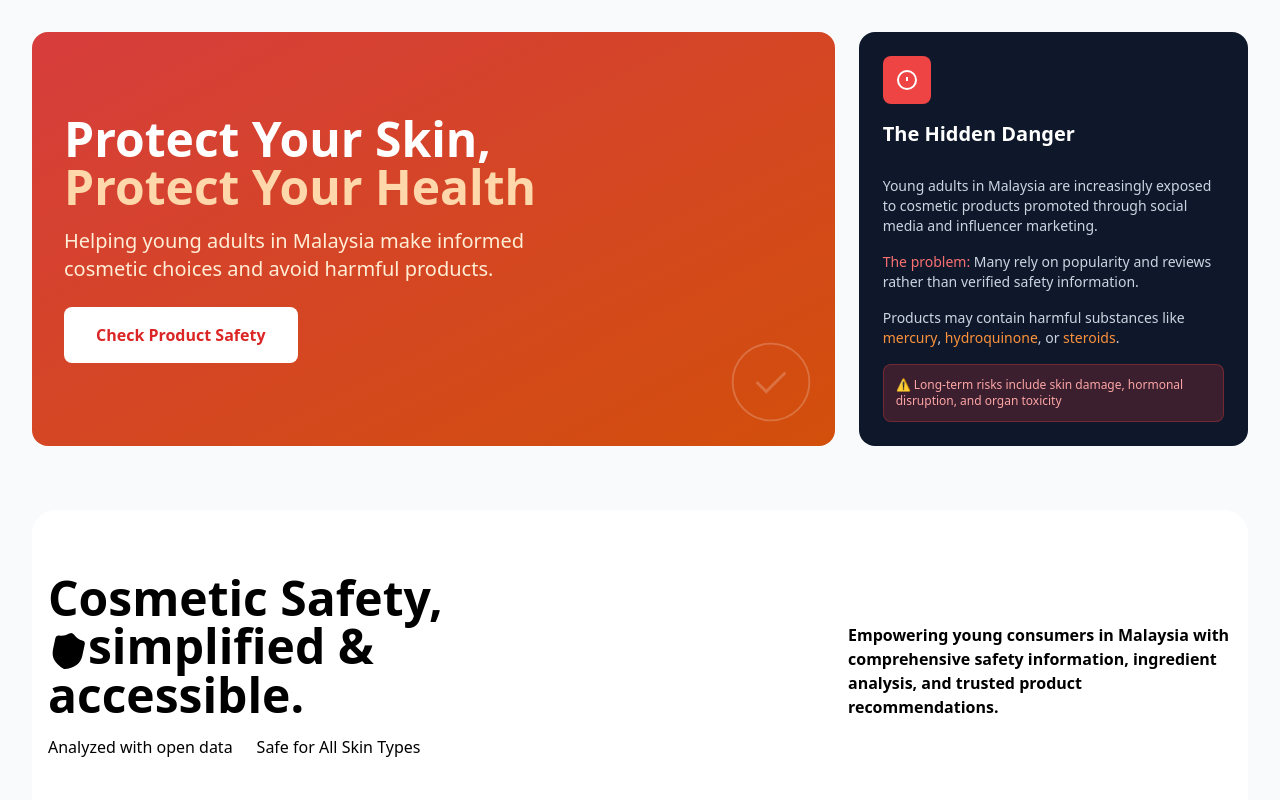
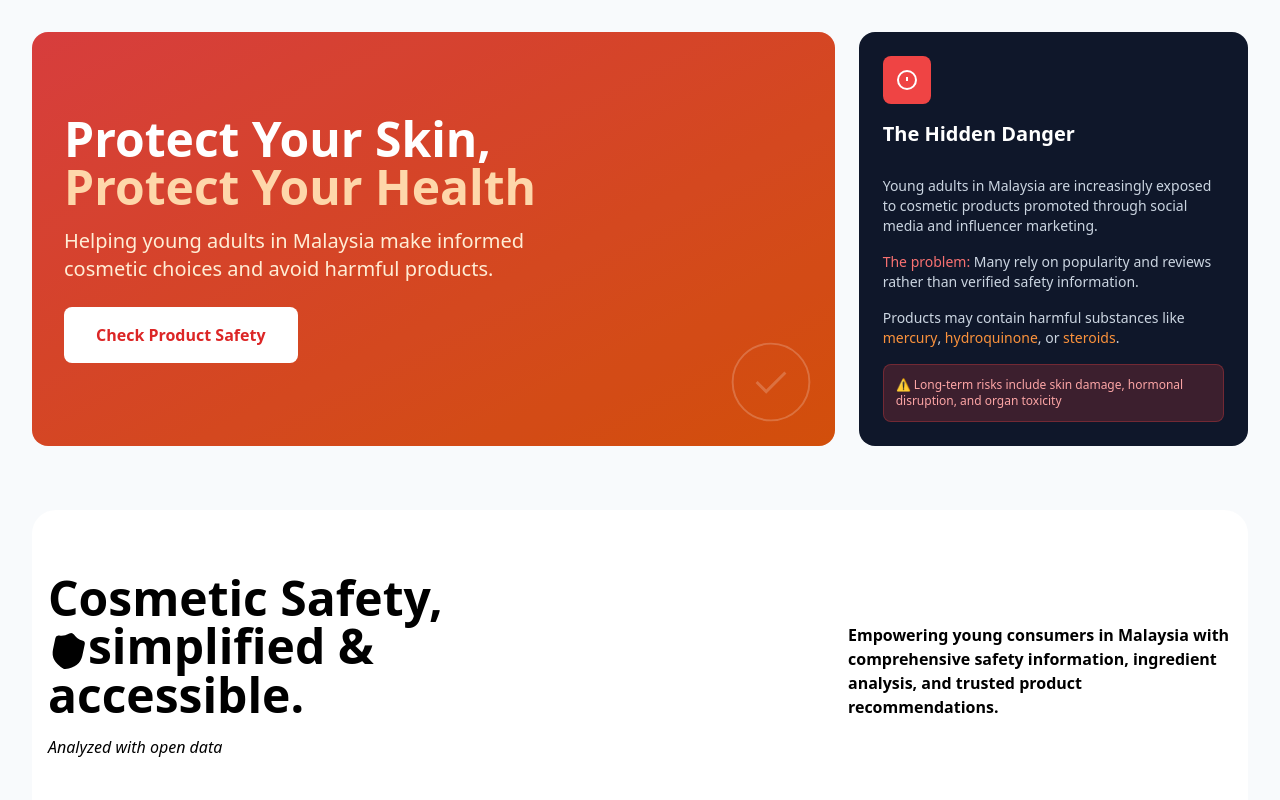
Before and after one commit to aircrushin/FIT5120-onboarding, a Next.js app: page / in a window 1280 px wide. Shown: the top 800 px of the page. Built offline with nearby package versions, Linux system fonts and the light colour scheme; grey boxes are pictures that could not be loaded.

Commit message:
fix: fix layout

```diff
--- a/app/layout.tsx
+++ b/app/layout.tsx
@@ -2,7 +2,7 @@ import './globals.css';
 
 import { GeistSans } from 'geist/font/sans';
 
-let title = 'Cosmetic Safety Platform | Protect Your Health';
+let title = 'Cosmetic Safety Platform | build with ❤ 5120-TM1';
 let description =
   'Helping young adults in Malaysia make informed cosmetic choices by checking product safety, understanding risks, and receiving alerts about banned or harmful products.';
 
@@ -15,7 +15,6 @@ export const metadata = {
     title,
     description,
   },
-  metadataBase: new URL('https://cosmetic-safety-platform.vercel.app'),
 };
 
 export default function RootLayout({
--- a/components/ui/colorful-bento-grid.tsx
+++ b/components/ui/colorful-bento-grid.tsx
@@ -19,8 +19,8 @@ export const CosmeticSafetyBentoGrid = () => {
           </div>
 
           <div className='flex flex-row text-accent gap-6 items-start justify-center'>
-            <p className='text-base whitespace-nowrap font-medium'>Analyzed with open data</p>
-            <p className='text-base whitespace-nowrap font-medium'>Safe for All Skin Types</p>
+            <p className='text-base whitespace-nowrap font-medium italic'>Analyzed with open data</p>
+            {/* <p className='text-base whitespace-nowrap font-medium'>Safe for All Skin Types</p>  */}
           </div>
         </div>
       </div>
```
